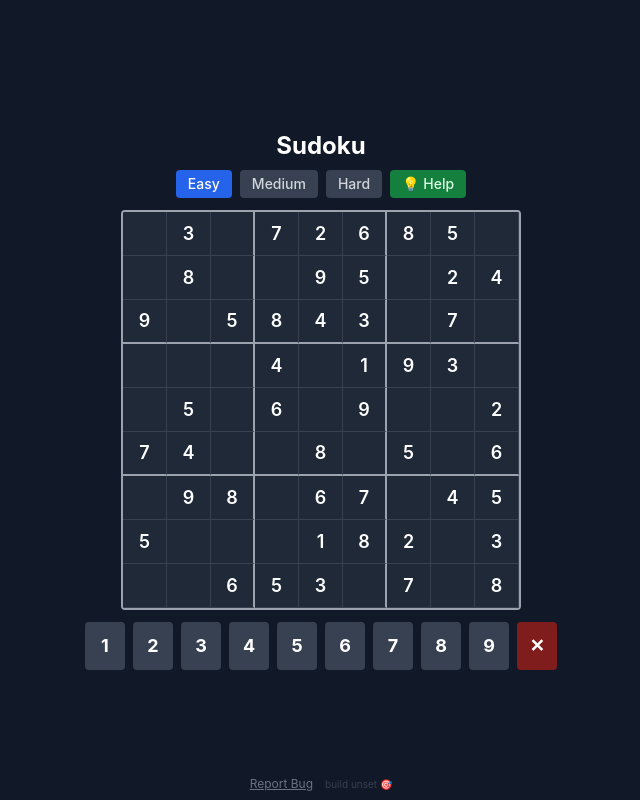
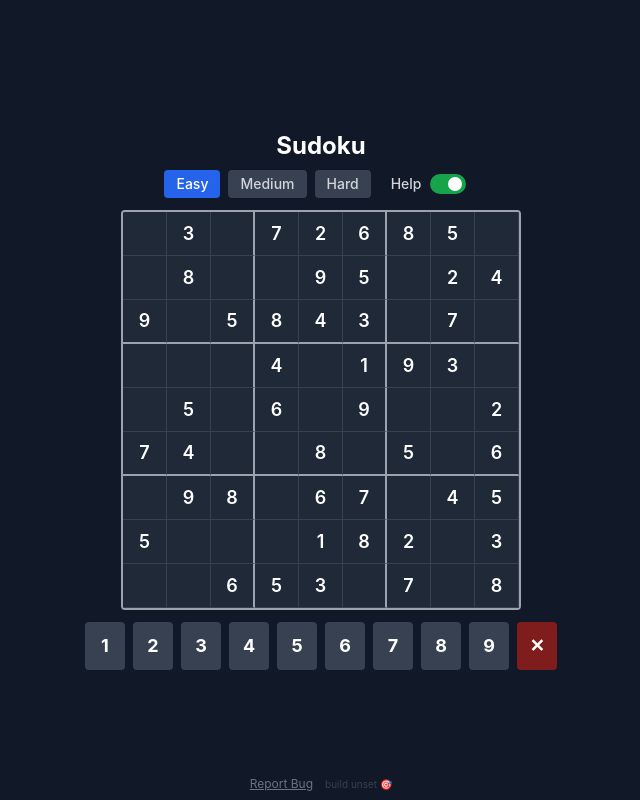
Before and after one commit to geea-develop/sudoku, a Next.js app: page / in a window 1280 px wide. Shown: the whole page, without its empty margins (319-959 px from the left). Built offline with nearby package versions, Linux system fonts and the light colour scheme; no server answers.

Commit message:
fix: replace help button with proper toggle switch

```diff
--- a/app/page.tsx
+++ b/app/page.tsx
@@ -152,15 +152,22 @@ export default function Sudoku() {
         ))}
         <button
           onClick={() => setHelpEnabled((prev) => !prev)}
-          className={`px-3 py-1 rounded text-xs sm:text-sm font-medium transition-colors ${
-            helpEnabled
-              ? "bg-green-700 text-green-100 hover:bg-green-600"
-              : "bg-gray-700 text-gray-400 hover:bg-gray-600"
-          }`}
+          className="flex items-center gap-2 px-3 py-1 rounded text-xs sm:text-sm font-medium text-gray-300"
           aria-label={helpEnabled ? "Disable help" : "Enable help"}
           title={helpEnabled ? "Help: ON – errors are highlighted" : "Help: OFF – no error feedback"}
         >
-          {helpEnabled ? "💡 Help" : "🚫 Help"}
+          <span>Help</span>
+          <span
+            className={`relative inline-flex h-5 w-9 items-center rounded-full transition-colors ${
+              helpEnabled ? "bg-green-600" : "bg-gray-600"
+            }`}
+          >
+            <span
+              className={`inline-block h-3.5 w-3.5 transform rounded-full bg-white transition-transform ${
+                helpEnabled ? "translate-x-[18px]" : "translate-x-[3px]"
+              }`}
+            />
+          </span>
         </button>
       </div>
 
```
